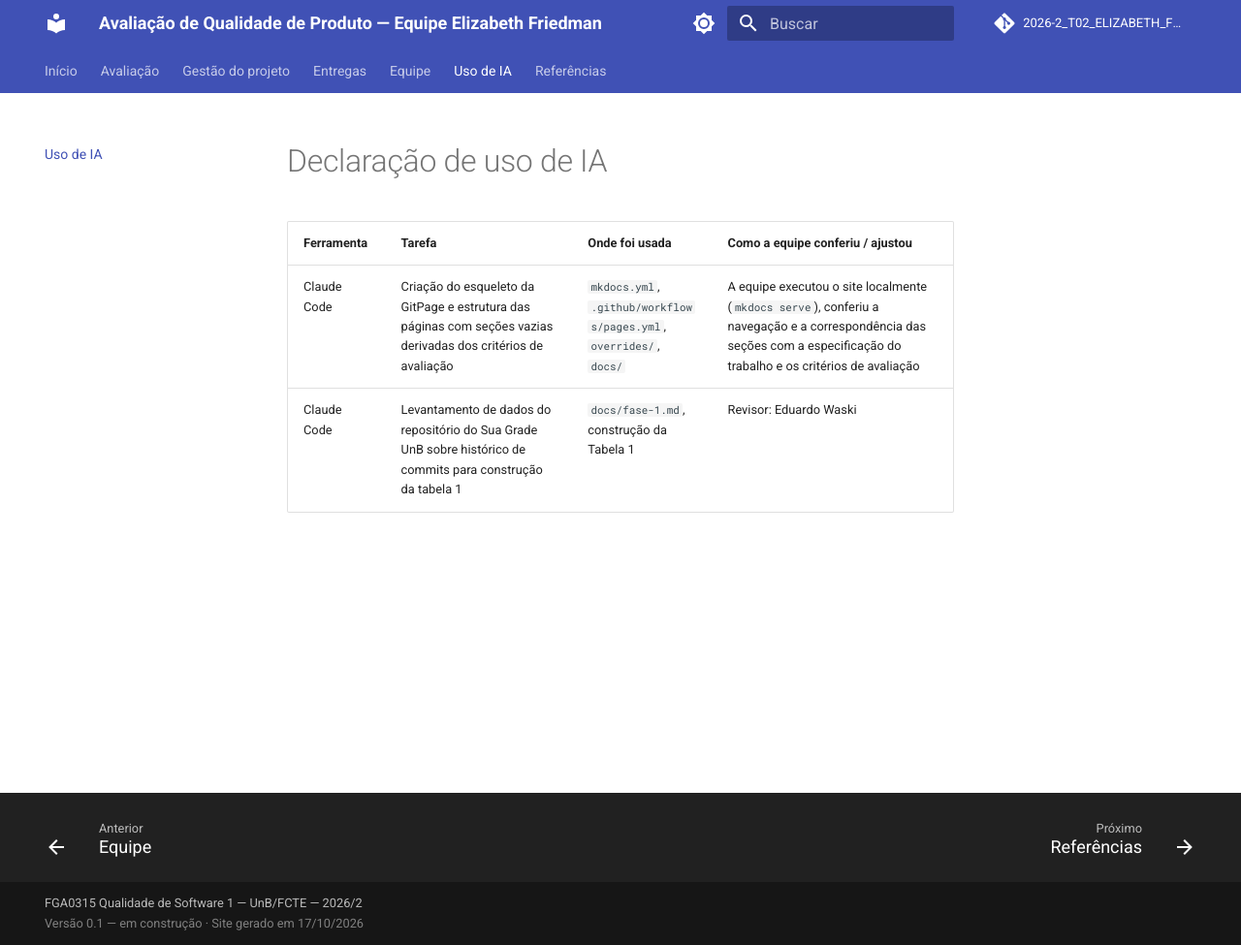
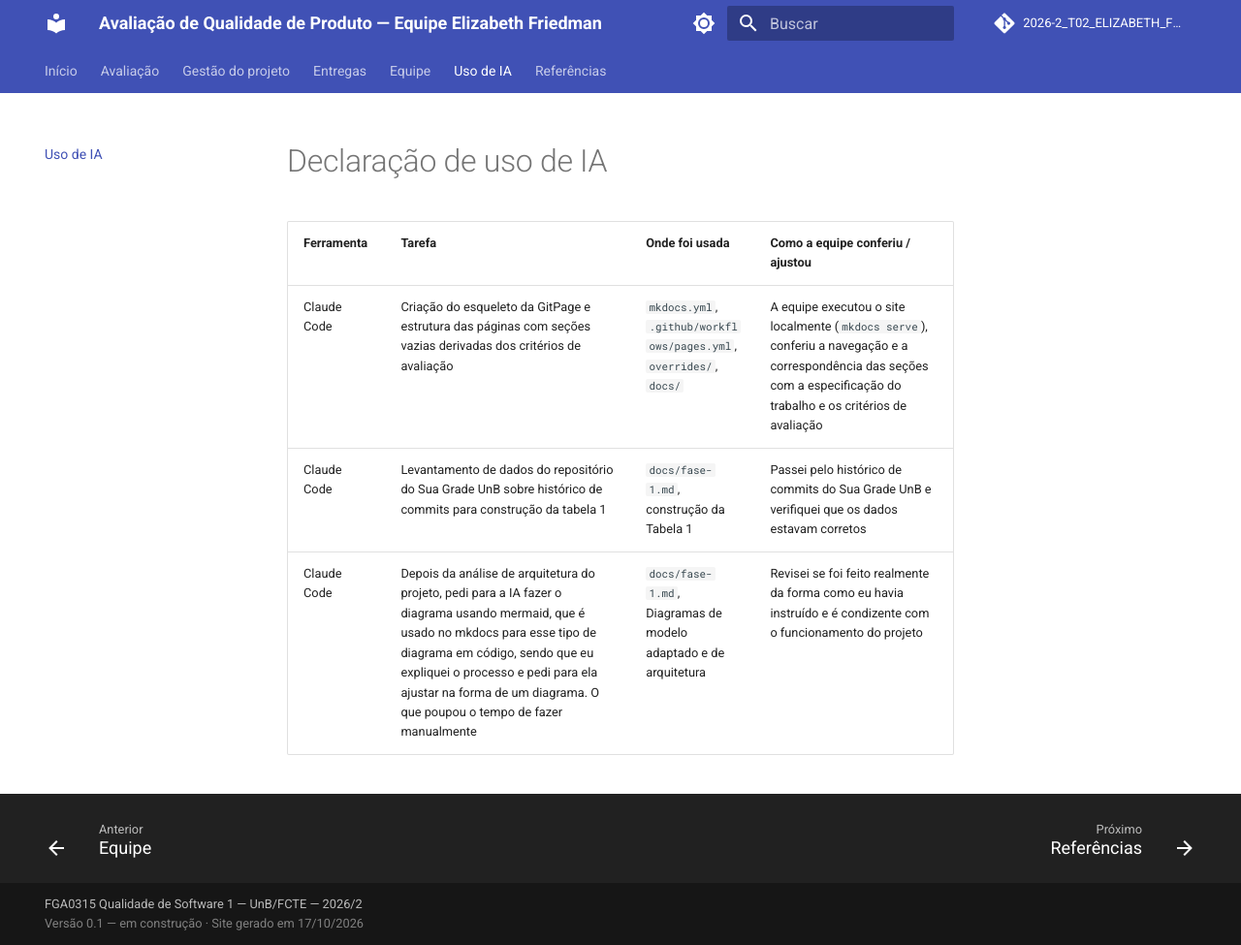
Before and after one commit to FCTE-Qualidade-de-Software-1/2026-2_T02_ELIZABETH_FRIEDMAN, an MkDocs documentation site: the page built from docs/uso-de-ia.md, in a window 1280 px wide and 975 px high. Shown: the whole window at 97% size. Built offline with MkDocs 1.6.1 and Material for MkDocs 9.7.7, drawn with Linux system fonts in a browser that asks for light colours; comment, search, counter and statistics services are not loaded.

Commit message:
atualiza declaração de uso de IA

```diff
--- a/docs/uso-de-ia.md
+++ b/docs/uso-de-ia.md
@@ -1,10 +1,8 @@
 # Declaração de uso de IA
 
-<!--
-F2-C9 / AG-C3: para cada uso, informar ferramenta + tarefa + como a equipe conferiu/ajustou o resultado.
--->
 
 | Ferramenta | Tarefa | Onde foi usada | Como a equipe conferiu / ajustou |
 |------------|--------|----------------|----------------------------------|
 | Claude Code | Criação do esqueleto da GitPage e estrutura das páginas com seções vazias derivadas dos critérios de avaliação | `mkdocs.yml`, `.github/workflows/pages.yml`, `overrides/`, `docs/` | A equipe executou o site localmente (`mkdocs serve`), conferiu a navegação e a correspondência das seções com a especificação do trabalho e os critérios de avaliação |
-| Claude Code | Levantamento de dados do repositório do Sua Grade UnB sobre histórico de commits para construção da tabela 1 | `docs/fase-1.md`, construção da Tabela 1 | Revisor: Eduardo Waski |
+| Claude Code | Levantamento de dados do repositório do Sua Grade UnB sobre histórico de commits para construção da tabela 1 | `docs/fase-1.md`, construção da Tabela 1 | Passei pelo histórico de commits do Sua Grade UnB e verifiquei que os dados estavam corretos |
+| Claude Code | Depois da análise de arquitetura do projeto, pedi para a IA fazer o diagrama usando mermaid, que é usado no mkdocs para esse tipo de diagrama em código, sendo que eu expliquei o processo e pedi para ela ajustar na forma de um diagrama. O que poupou o tempo de fazer manualmente | `docs/fase-1.md`, Diagramas de modelo adaptado e de arquitetura | Revisei se foi feito realmente da forma como eu havia instruído e é condizente com o funcionamento do projeto |
```
